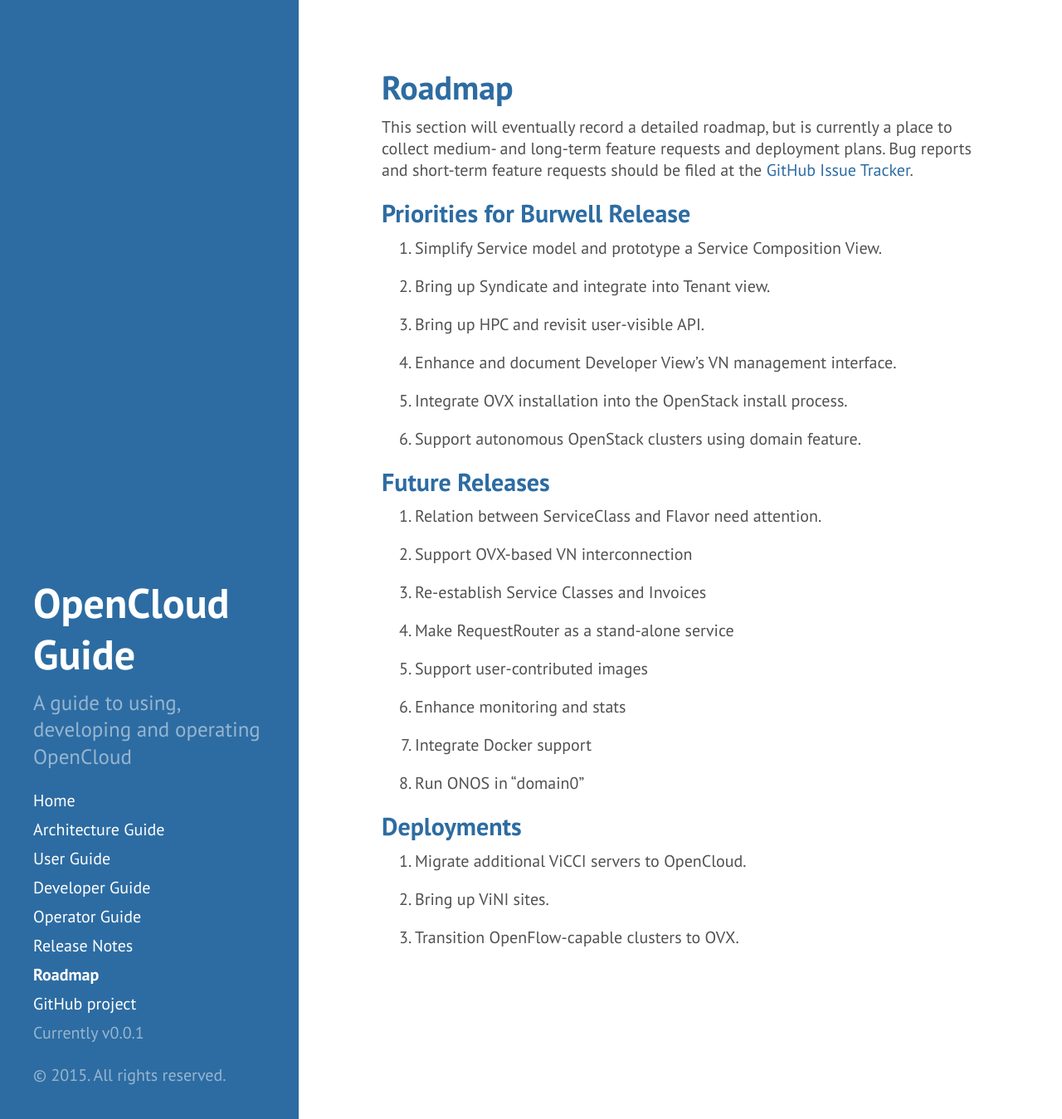
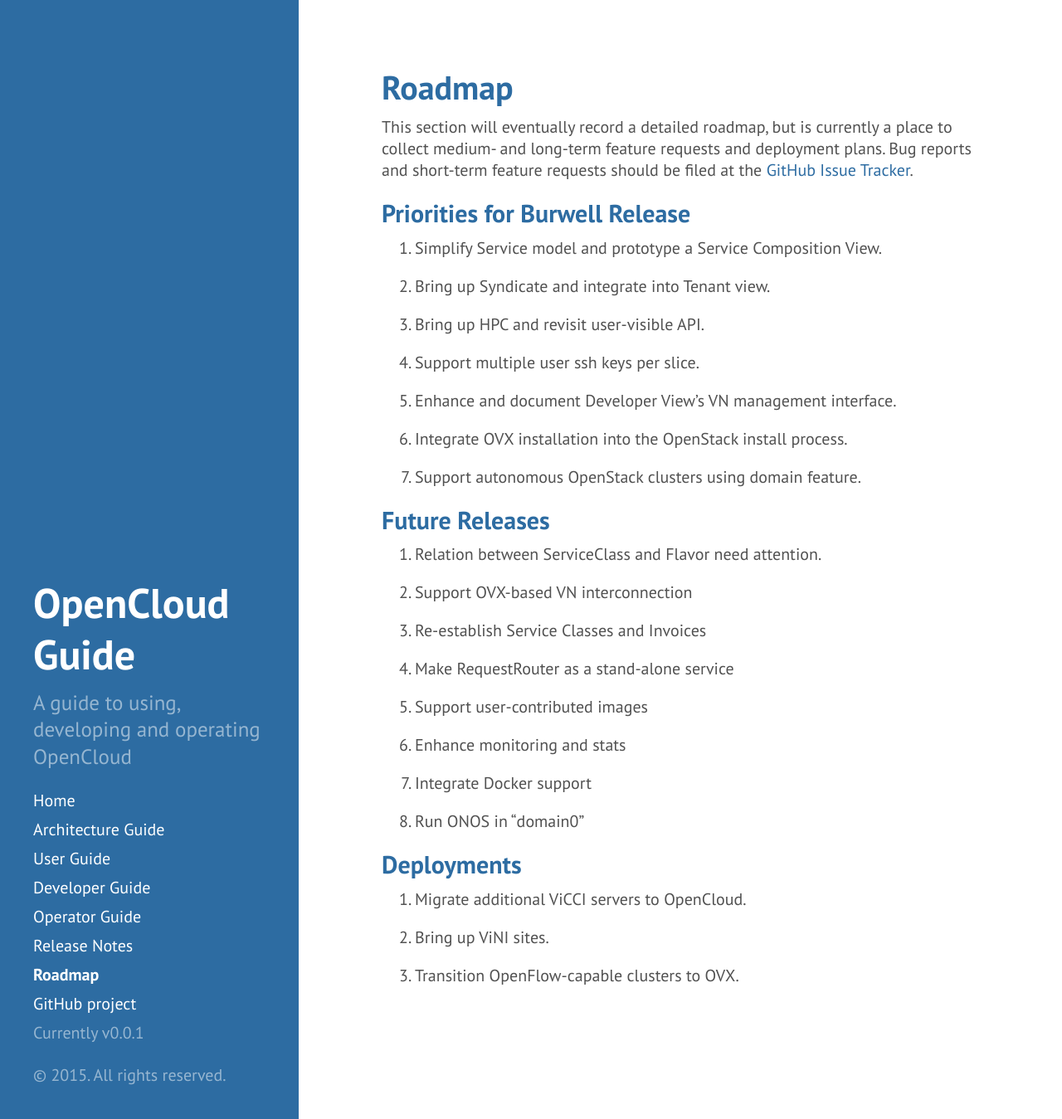
Before and after one commit to open-cloud/open-cloud.github.io.old, a Jekyll site: the page built from 5_roadmap.md, in a window 1280 px wide and 1349 px high. Shown: the whole window at 83% size. Built offline with Jekyll 4.4.1, drawn with Linux system fonts in a browser that asks for light colours; Markdown is read by kramdown in place of the engine named in the settings.

Commit message:
multiple ssh keys per slice

```diff
--- a/5_roadmap.md
+++ b/5_roadmap.md
@@ -17,11 +17,13 @@
 
 3. Bring up HPC and revisit user-visible API.
 
-4. Enhance and document Developer View's VN management interface.
+4. Support multiple user ssh keys per slice.
 
-5. Integrate OVX installation into the OpenStack install process.
+5. Enhance and document Developer View's VN management interface.
 
-6. Support autonomous OpenStack clusters using domain feature.
+6. Integrate OVX installation into the OpenStack install process.
+
+7. Support autonomous OpenStack clusters using domain feature.
 
 ##Future Releases
 
```
